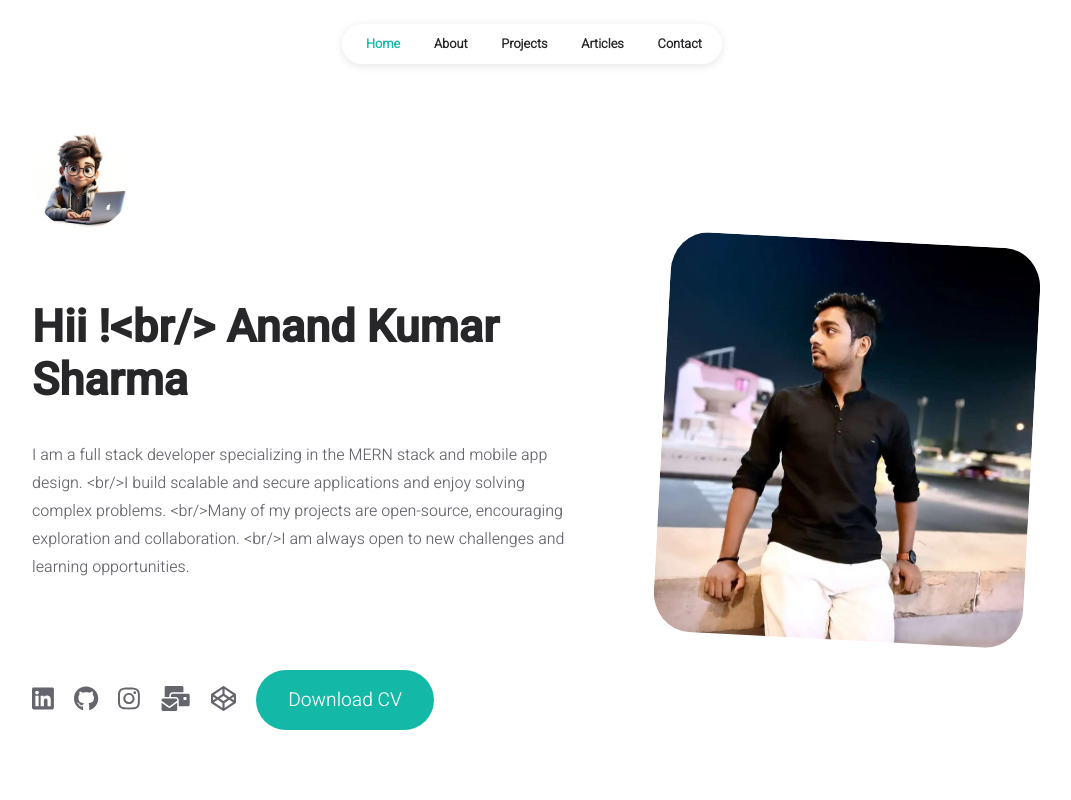
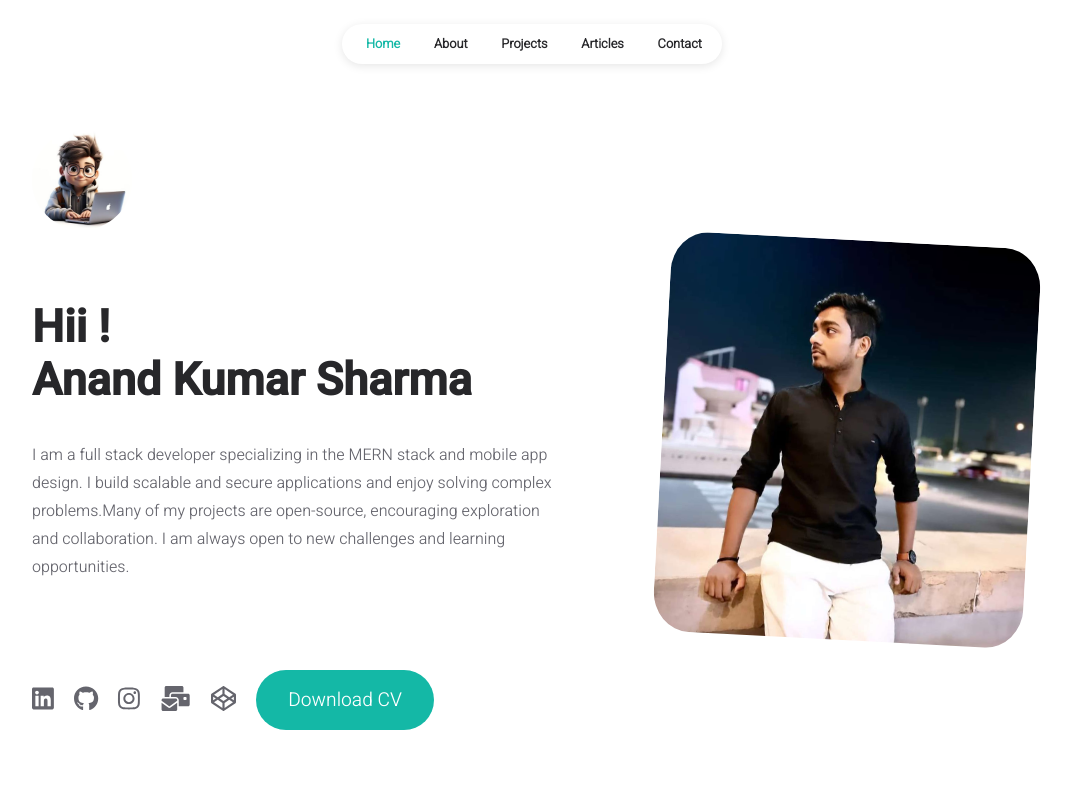
Before and after one commit to anands2959/the-anand, a React (Create React App) app: page / in a window 1280 px wide. Shown: the top 800 px of the page, without its empty margins (108-1179 px from the left). Built offline with nearby package versions, Linux system fonts and the light colour scheme.

Commit message:
Update user.js

```diff
--- a/src/data/user.js
+++ b/src/data/user.js
@@ -16,12 +16,12 @@ const INFO = {
 	},
 
 	homepage: {
-		title: "Hii !<br/> Anand Kumar Sharma",
+		title: "Hii !\nAnand Kumar Sharma",
 		description:
 			[
-		"I am a full stack developer specializing in the MERN stack and mobile app design. <br/>",
-		"I build scalable and secure applications and enjoy solving complex problems. <br/>",
-		"Many of my projects are open-source, encouraging exploration and collaboration. <br/>",
+		"I am a full stack developer specializing in the MERN stack and mobile app design. ",
+		"I build scalable and secure applications and enjoy solving complex problems.",
+		"Many of my projects are open-source, encouraging exploration and collaboration. ",
 		"I am always open to new challenges and learning opportunities."
 	],},
 
```
